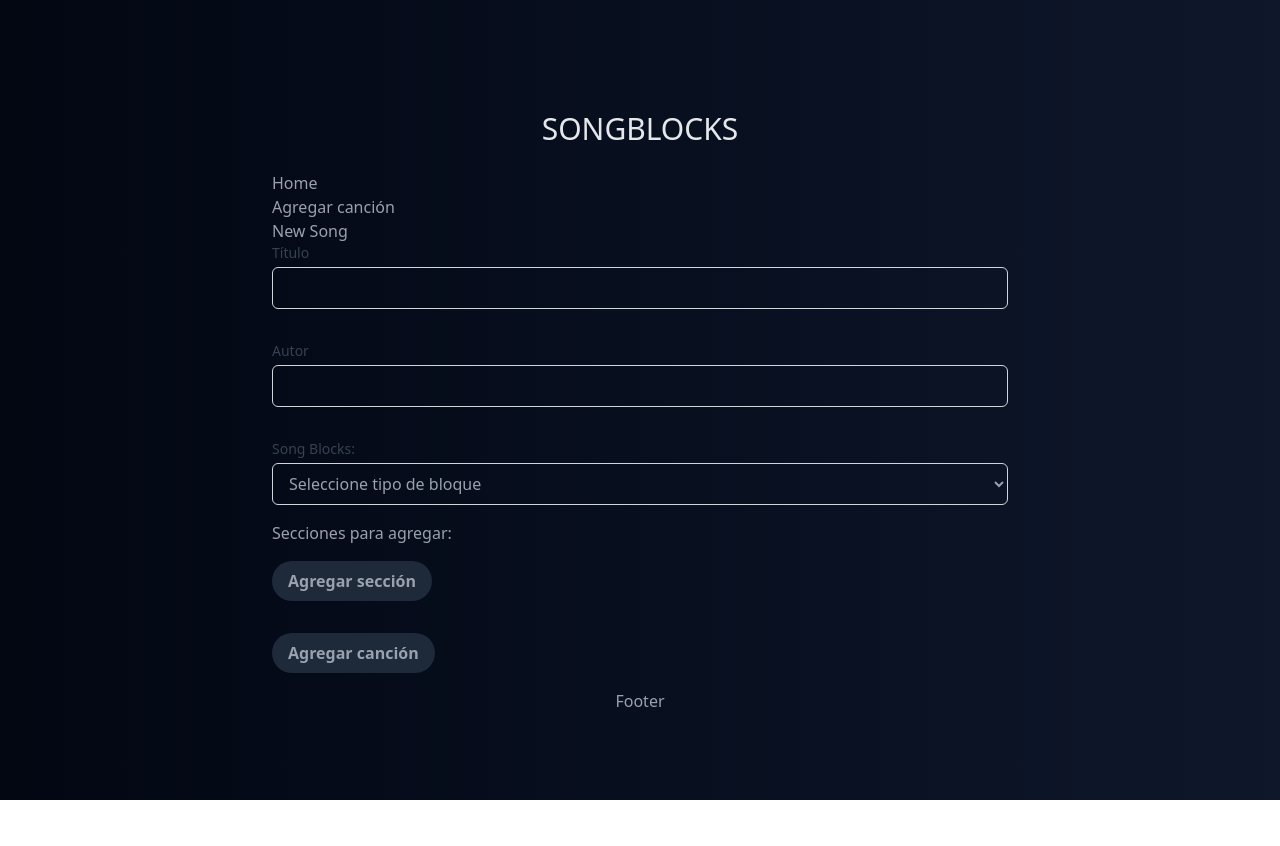
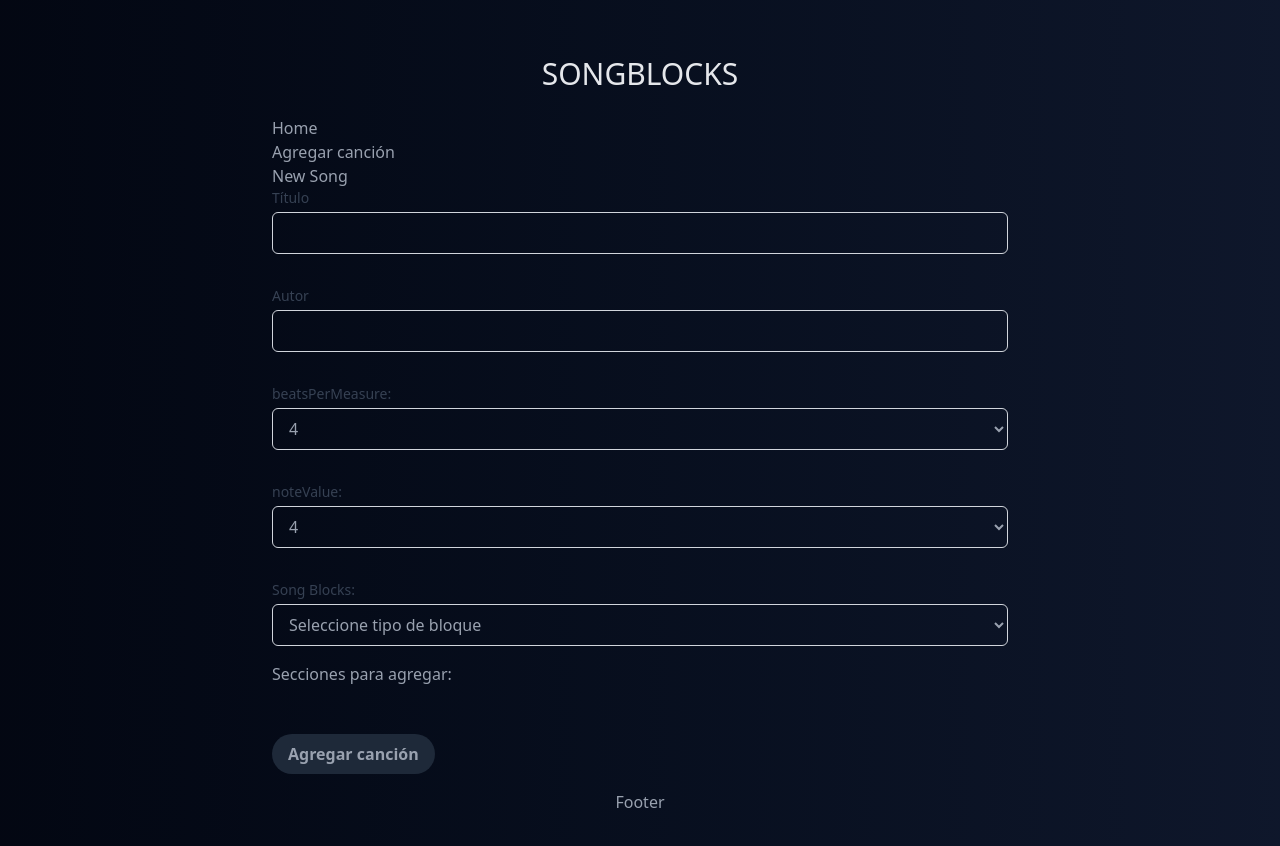
Before and after one commit to horaciodominguez/chordblocks-react-typescript, a React (Vite) app: page /new in a window 1280 px wide. Before the commit the page ends 800 px from the top, so only its background shows below. Built offline with nearby package versions, Linux system fonts and the light colour scheme.

Commit message:
Added Time Signature to form

```diff
--- a/src/components/SongForm.tsx
+++ b/src/components/SongForm.tsx
@@ -1,6 +1,6 @@
-import { useState } from "react"
+import { useRef, useState } from "react"
 
-import { type Song, type SectionType, SECTION_OPTIONS } from "../types/song"
+import { type SectionType, type Song, type SongSection, SECTION_OPTIONS, type TimeSignature } from "../types/song"
 import { v4 as uuidv4 } from 'uuid'
 import Button from "./ui/Button"
 import Input from "./ui/Input"
@@ -14,8 +14,16 @@ export const SongForm: React.FC<Props> = ({handleAddSong}) => {
 
     const [songValues, setSongValues] = useState<Partial<Song>>({})
 
-    const [newSongSection, setNewSongSection] = useState<SectionType | "">("")
-    const [formSections, setFormSections]= useState<SectionType[]>([])
+    const selectSection = useRef<HTMLSelectElement>(null)
+
+    const [formSections, setFormSections]= useState<SongSection[]>([])
+
+    const [timeSignature, setTimeSignature] = useState<TimeSignature>({
+        beatsPerMeasure: 4,
+        noteValue: 4
+    })
+
+    const beatsPerMeasureValues = [1, 2, 3, 4, 6]
 
     const handleChangeInput = (event: React.ChangeEvent<HTMLInputElement>) => {
         const { name, value } = event.target
@@ -28,17 +36,31 @@ export const SongForm: React.FC<Props> = ({handleAddSong}) => {
         )
     }
 
-    const handleChangeSections = (event:React.ChangeEvent<HTMLSelectElement>) => {
-        setNewSongSection(event.target.value as SectionType)
+    const handleAddSection = () => {
+
+        const sectionValue = selectSection.current?.value as SectionType | ""
+        if(!sectionValue) return
+
+        const newSection = {
+            id: uuidv4(),
+            type: sectionValue as SectionType,
+            blocks: []
         }
 
-    const handleAddSection = () => {
-        if(!newSongSection) return
-        setFormSections([
-        ...formSections,
-        newSongSection
-        ])
-        setNewSongSection("")
+        setFormSections([...formSections,  newSection])
+
+        if(selectSection.current){
+            selectSection.current.value = ""
+        }
+
+    }
+
+    const handleTimeSignature = (event: React.ChangeEvent<HTMLSelectElement>) => {
+        const {name, value} = event.target
+        setTimeSignature(
+            {...timeSignature,
+            [name]: parseInt(value)}
+        )
     }
 
     const handleSubmit = (event: React.FormEvent<HTMLFormElement>) => {
@@ -58,11 +80,12 @@ export const SongForm: React.FC<Props> = ({handleAddSong}) => {
             id: uuidv4(),
             title: songValues.title ?? '',
             author: songValues.author ?? '',
+            timeSignature: timeSignature,
             songSections: formSections
         }
 
         handleAddSong(newSong)
-        setNewSongSection("")
+
         setFormSections([])
         setSongValues({})
     }
@@ -77,11 +100,48 @@ export const SongForm: React.FC<Props> = ({handleAddSong}) => {
                     {<Input name="author" label="Autor" value={songValues.author ?? ""} onChange={handleChangeInput} />}
                 </div>
                 <div className="mb-4">
+                    <label className="block text-sm font-medium text-gray-700 mb-1" htmlFor="beatsPerMeasure">beatsPerMeasure:</label>
+                    <select
+                        name="beatsPerMeasure"
+                        id="beatsPerMeasure"
+                        defaultValue="4"
+                        value={timeSignature.beatsPerMeasure}
+                        onChange={handleTimeSignature}
+                        className="w-full border border-gray-300 px-3 py-2 rounded-md focus:outline-none focus:ring-2 focus:ring-indigo-500"
+                        >
+                        {
+                            beatsPerMeasureValues.map(beatsPerMeasureValue=>(
+                                <option value={beatsPerMeasureValue}>{beatsPerMeasureValue}</option>
+                            ))
+                        }
+
+                    </select>
+                </div>
+                <div className="mb-4">
+                    <label className="block text-sm font-medium text-gray-700 mb-1" htmlFor="noteValue">noteValue:</label>
+                    <select
+                        name="beatsPerMeasure"
+                        id="beatsPerMeasure"
+                        defaultValue="4"
+                        value={timeSignature.noteValue}
+                        onChange={handleTimeSignature}
+                        className="w-full border border-gray-300 px-3 py-2 rounded-md focus:outline-none focus:ring-2 focus:ring-indigo-500"
+                        >
+                        {
+                            beatsPerMeasureValues.map(beatsPerMeasureValue=>(
+                                <option value={beatsPerMeasureValue}>{beatsPerMeasureValue}</option>
+                            ))
+                        }
+
+                    </select>
+                </div>
+                <div className="mb-4">
                     <label className="block text-sm font-medium text-gray-700 mb-1" htmlFor="formSongSections">Song Blocks:</label>
                     <select
-                        value={newSongSection}
+                        ref={selectSection}
                         id="formSongSections"
-                        onChange={handleChangeSections}
+                        defaultValue=""
+                        onChange={handleAddSection}
                         className="w-full border border-gray-300 px-3 py-2 rounded-md focus:outline-none focus:ring-2 focus:ring-indigo-500"
                     >
                         <option value="">Seleccione tipo de bloque</option>
@@ -92,21 +152,23 @@ export const SongForm: React.FC<Props> = ({handleAddSong}) => {
                         }
                     </select>
 
+                    {
                         <div className="py-4">
                         Secciones para agregar:
                         <ul>
                             {
                                 formSections.map(
                                     (formSection, index) => (
-                                <li
-                                className="inline-block bg-blue-100 text-gray-800 px-2 py-1 rounded-full text-xs mr-2 mt-1"
-                                key={index}>{formSection}</li>
+                                        <li className="inline-block bg-blue-100 text-gray-800 px-2 py-1 rounded-full text-xs mr-2 mt-1"
+                                            key={index}>
+                                                {formSection.type}
+                                        </li>
                                     )
                                 )
                             }
                         </ul>
                         </div>
-                    <Button onClick={handleAddSection}>Agregar sección</Button>
+                    }
 
                 </div>
                 <div className="mb-4">
--- a/src/components/ui/Input.tsx
+++ b/src/components/ui/Input.tsx
@@ -9,7 +9,7 @@ type Props = React.InputHTMLAttributes<HTMLInputElement> & {
 export default function Input ({ name, label, value, type="text", onChange } : Props) {
     return (
         <>
-            <label className="block text-sm font-medium text-gray-700 mb-1" htmlFor="formTitle">{label}</label>
+            <label className="block text-sm font-medium text-gray-700 mb-1" htmlFor={name}>{label}</label>
             <input
                 id={name}
                 name={name}
```
Lines whose indentation alone changed are shown as unchanged.
